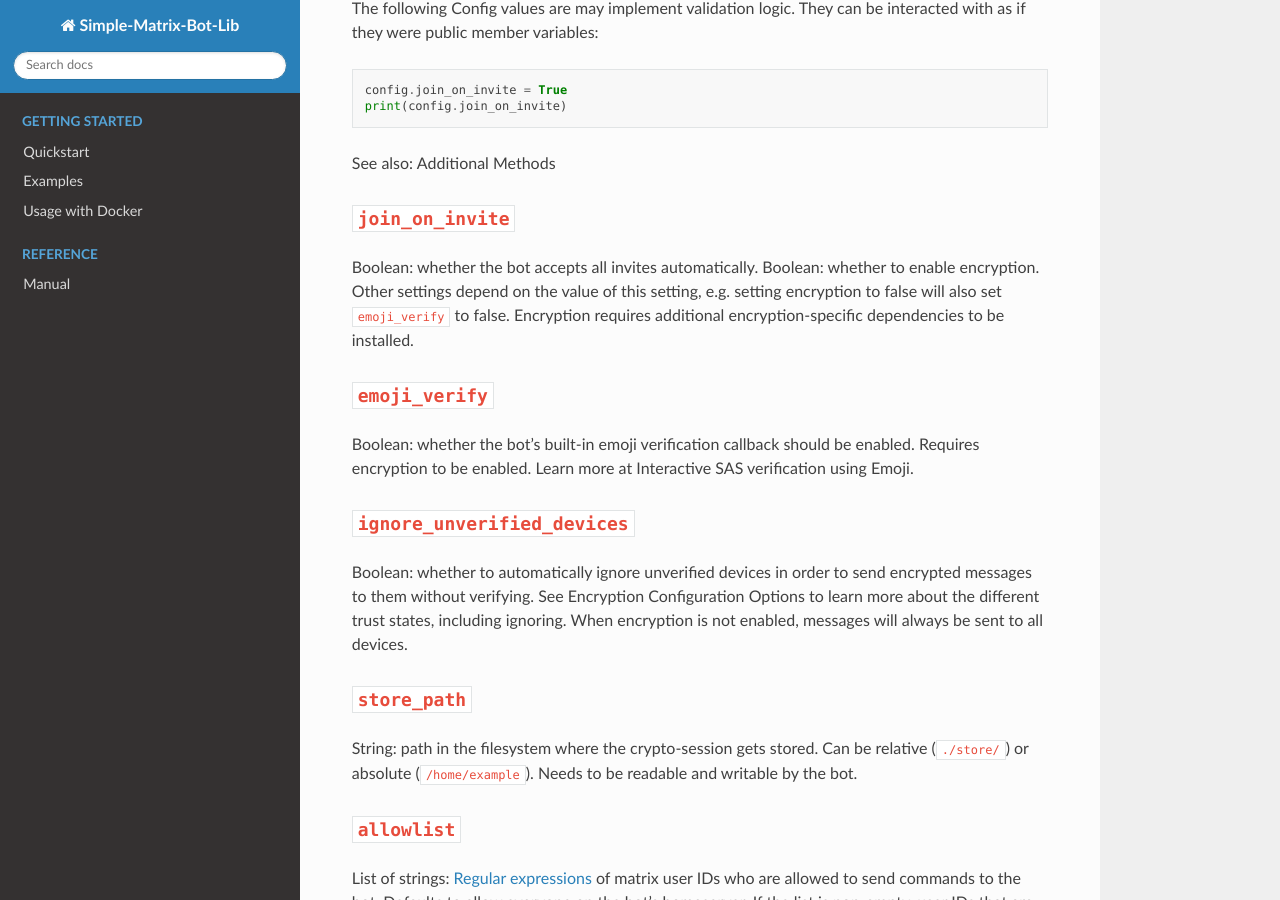
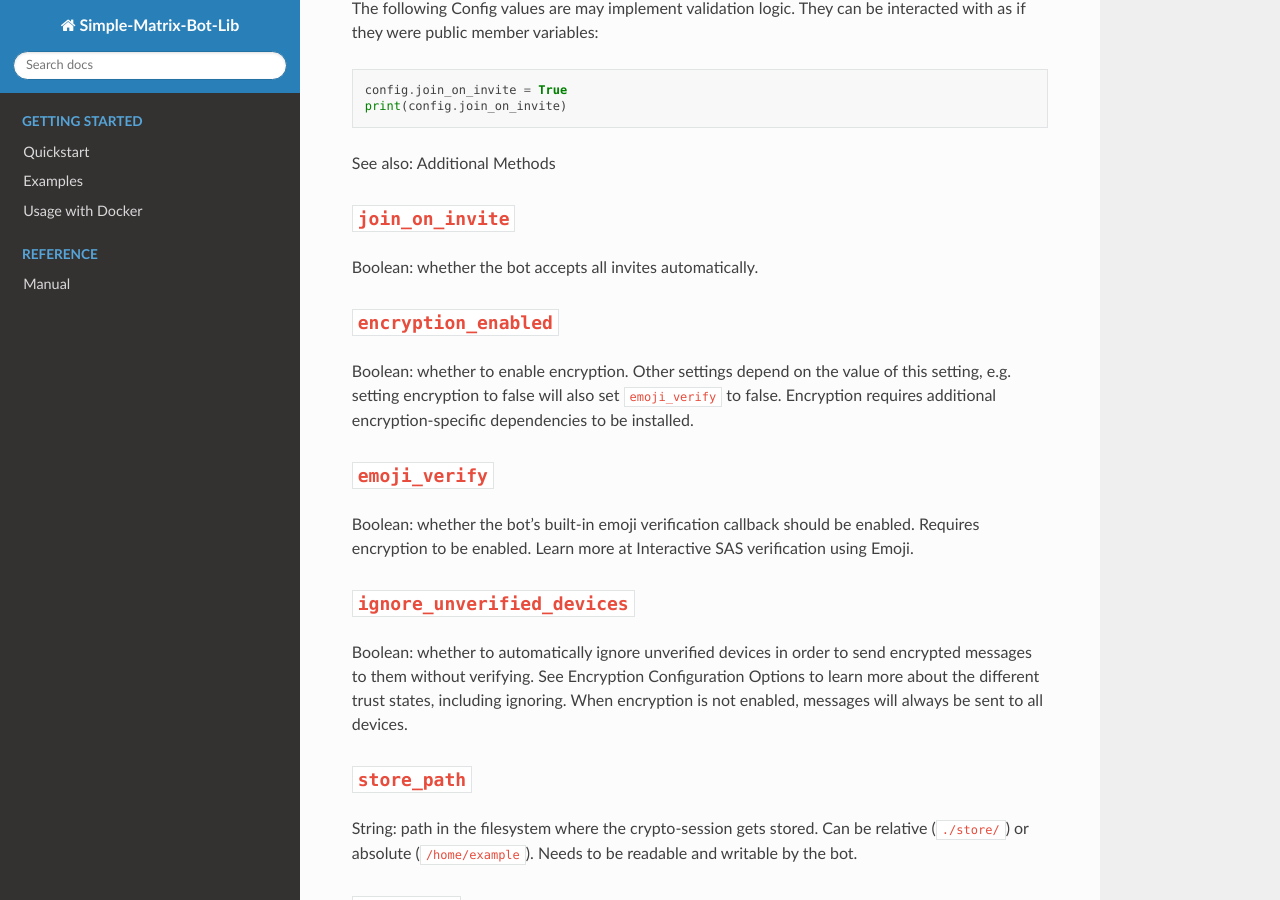
Before and after one commit to imbev/simplematrixbotlib, a Sphinx documentation site: the page built from doc/manual/config.md, in a window 1280 px wide and 900 px high, scrolled down 411 px. Built offline with Sphinx 7.4.7 and the Read the Docs theme 2.0.0, drawn with Linux system fonts in a browser that asks for light colours.

Commit message:
fixup! 📝 add encryption manual page

```diff
--- a/doc/manual/config.md
+++ b/doc/manual/config.md
@@ -20,6 +20,8 @@ See also: [Additional Methods](#additional-methods)
 
 #### `join_on_invite`
 Boolean: whether the bot accepts all invites automatically.
+
+#### `encryption_enabled`
 Boolean: whether to enable encryption.
 Other settings depend on the value of this setting, e.g. setting encryption to false will also set `emoji_verify` to false.
 Encryption requires additional encryption-specific dependencies to be installed.
```
